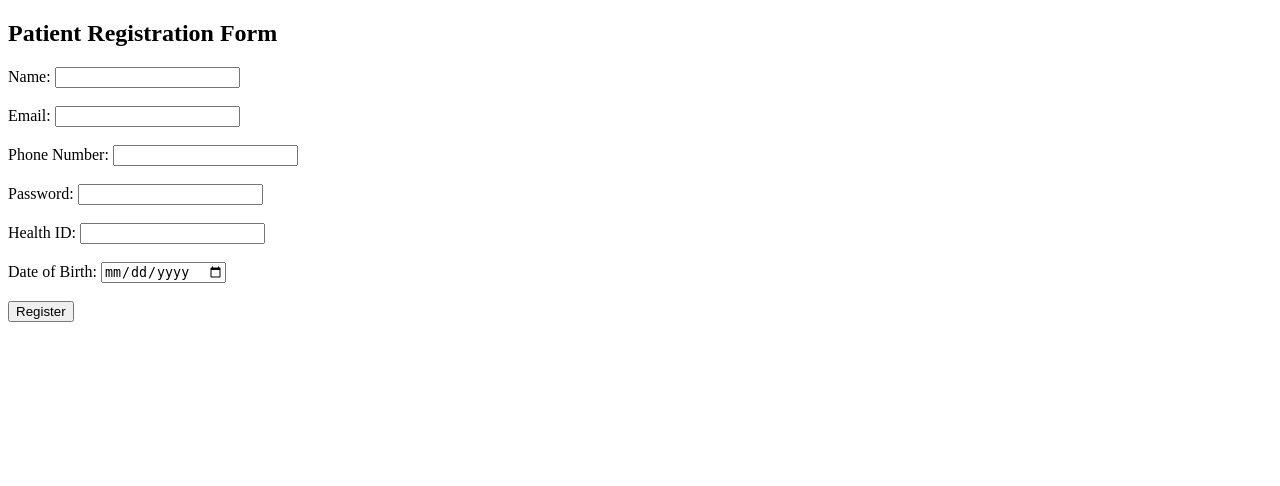
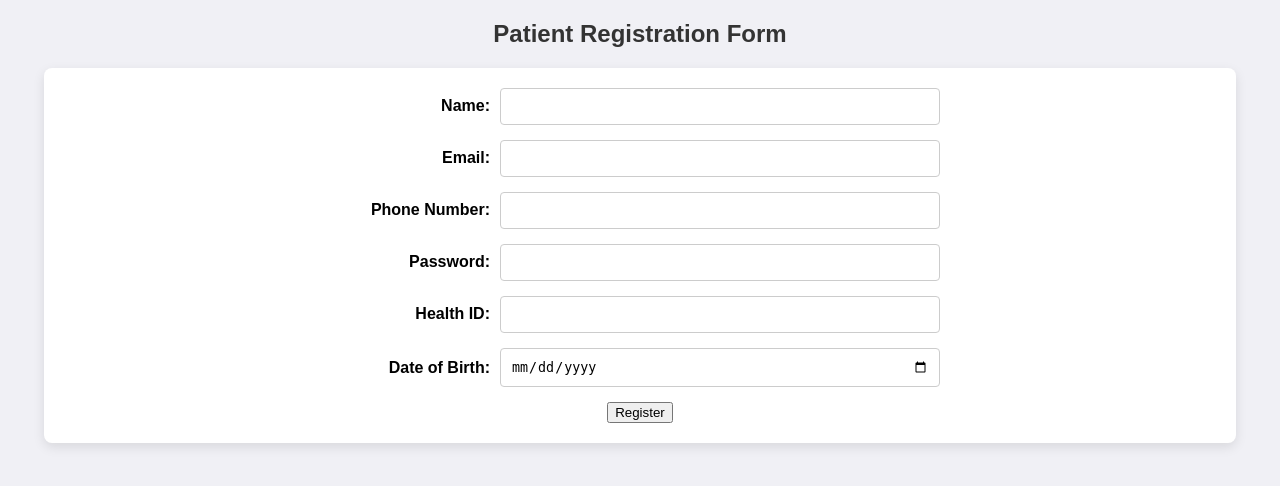
Before and after one commit to Raman0956/Online-Health-Monitoring, a PHP site: page /patient_register.php in a window 1280 px wide. Shown: the top 486 px of the page. Run offline with PHP 8.4, Linux system fonts and the light colour scheme.

Commit message:
Add files via upload

```diff
--- a/Patient.php
+++ b/Patient.php
@@ -288,7 +288,7 @@ class Patient extends User {
                 $stmt->bindValue(':isApproved', $isApproved, PDO::PARAM_BOOL);
 
                 if ($stmt->execute()) {
-                    echo "<script>alert('Account registered successfully. Waiting for approval.'); window.location.href='login.php';</script>";
+                    echo "<script>alert('Account registration request sent. Waiting for approval.'); window.location.href='login.php';</script>";
                 } else {
                     echo "Error: " . implode(", ", $stmt->errorInfo());
                 }
--- a/patient_register.php
+++ b/patient_register.php
@@ -24,29 +24,40 @@ if ($_SERVER["REQUEST_METHOD"] == "POST") {
     <meta charset="UTF-8">
     <meta name="viewport" content="width=device-width, initial-scale=1.0">
     <title>Patient Registration</title>
+    <link rel="stylesheet" href="admin.css">
 </head>
 <body>
     <h2>Patient Registration Form</h2>
+    <div class="container">
         <form method="POST" action="">
+
+        <div class="form-group">
             <label for="name">Name:</label>
             <input type="text" id="name" name="name" required><br><br>
-
+        </div>
+        <div class="form-group">
             <label for="email">Email:</label>
             <input type="email" id="email" name="email" required><br><br>
-
+        </div>
+        <div class="form-group">
             <label for="phoneNumber">Phone Number:</label>
             <input type="text" id="phoneNumber" name="phoneNumber" required><br><br>
-
+        </div>
+        <div class="form-group">
             <label for="password">Password:</label>
             <input type="password" id="password" name="password" required><br><br>
-
+        </div>
+        <div class="form-group">
             <label for="healthID">Health ID:</label>
             <input type="text" id="healthID" name="healthID" required><br><br>
-
+        </div>
+        <div class="form-group">
             <label for="dateOfBirth">Date of Birth:</label>
             <input type="date" id="dateOfBirth" name="dateOfBirth" required><br><br>
+        </div>
 
-        <input type="submit" value="Register">
+            <input type="submit" value="Register" style="display: block; margin: 0 auto;">
         </form>
+    </div>
 </body>
 </html>
```
Lines whose indentation alone changed are shown as unchanged.
